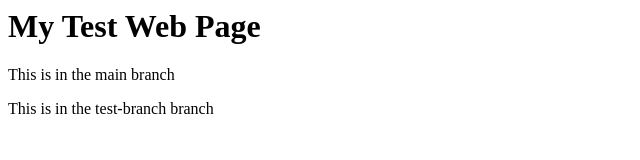
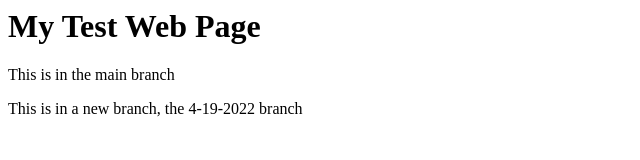
Before and after one commit to newmanix/simple-website-sp22-8, a plain HTML site: page index.html in a window 1280 px wide. Shown: the whole page, without its empty margins (0-640 px from the left). Drawn offline with Linux system fonts and the light colour scheme.

Commit message:
Update index.html

```diff
--- a/index.html
+++ b/index.html
@@ -1,3 +1,3 @@
 <h1>My Test Web Page</h1>
 <p>This is in the main branch</p>
-<p>This is in the test-branch branch</p>
+<p>This is in a new branch, the 4-19-2022 branch</p>
```
